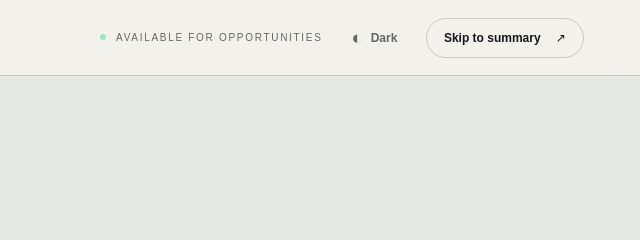
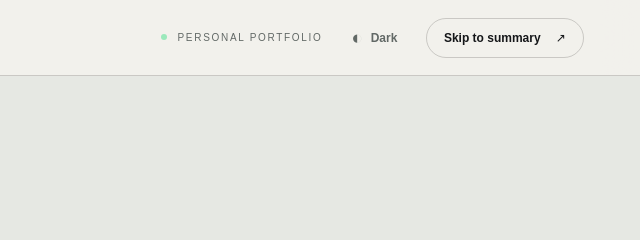
Before and after one commit to Carllinton/alfarero_portfolio, an Astro site: page / in a window 1280 px wide. Shown: the top 240 px of the page, 640-1280 px from the left. Built offline with nearby package versions, Linux system fonts and the light colour scheme; Astro itself is replaced by a stand-in of ours.

Commit message:
Avoid implying availability not confirmed by the portfolio owner

```diff
--- a/src/components/Portfolio.astro
+++ b/src/components/Portfolio.astro
@@ -37,7 +37,7 @@ const index = (n: number) => String(n + 1).padStart(2, "0");
         <span>{p.firstName}<span class="identity-period">.</span></span>
       </a>
       <div class="header-end">
-        <span class="header-status">{p.sample ? "Illustrative portfolio" : "Available for opportunities"}</span>
+        <span class="header-status">{p.sample ? "Illustrative portfolio" : "Personal portfolio"}</span>
         <button class="theme-button" type="button" aria-label="Switch to light theme" aria-pressed="false"><span aria-hidden="true" class="theme-glyph">◐</span><span class="theme-word">Light</span></button>
         <a class="summary-link" href="#summary">Skip to summary <span aria-hidden="true">↗</span></a>
       </div>
```
